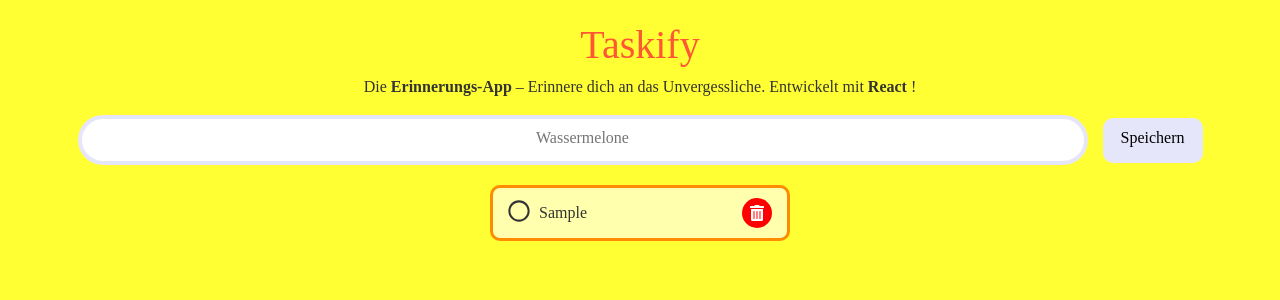
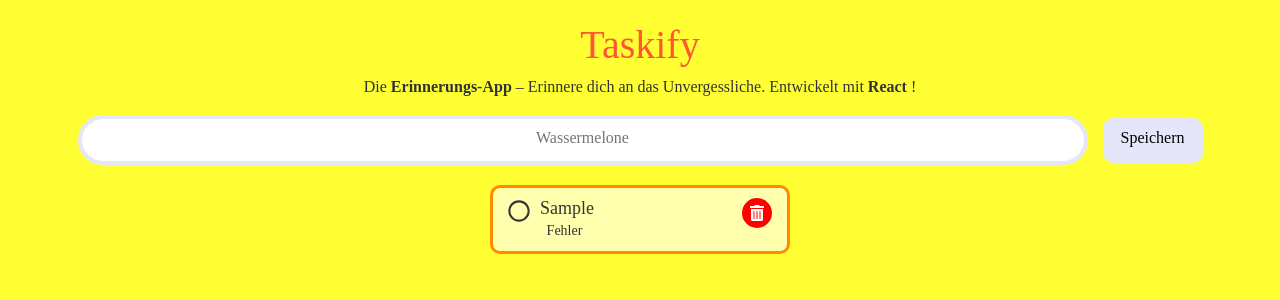
Before and after one commit to tkoehlerlg/taskify, a React (Create React App) app: page / in a window 1280 px wide. Both pictures are taken after typing "Sample" into the empty fields and a click on the button "Speichern". Shown: the top 300 px of the page. Built offline with nearby package versions, Linux system fonts and the light colour scheme; no server answers; a web font is replaced by a local one.

Commit message:
include open ai

```diff
--- a/package.json
+++ b/package.json
@@ -11,6 +11,8 @@
     "@types/react": "^18.0.37",
     "@types/react-dom": "^18.0.11",
     "bootstrap": "^5.2.3",
+    "dotenv": "^16.0.3",
+    "openai": "^3.2.1",
     "react": "^18.2.0",
     "react-bootstrap": "^2.7.4",
     "react-dom": "^18.2.0",
--- a/src/App.css
+++ b/src/App.css
@@ -4,7 +4,7 @@
 .App {
     padding: 15px;
     width: 100vw;
-    height: 100vh;
+    min-height: 100vh;
     display: flex;
     flex-direction: column;
     align-items: center;
--- a/src/App.tsx
+++ b/src/App.tsx
@@ -2,18 +2,46 @@
 import InputField from "./components/InputField";
 import TodoList from "./components/TodoList";
 import {Todo} from "./models/Todo"
+import {Configuration, OpenAIApi} from "openai";
 import './App.css';
+
 
 function App() {
   const [todo, setTodo] = useState<string>("")
   const [todos, setTodos] = useState<Todo[]>([])
+  const configuration = new Configuration({
+    apiKey: process.env.REACT_APP_OPENAI_API_KEY,
+  });
+  const openai = new OpenAIApi(configuration);
+  const [loading, setLoading] = useState(false);
 
-  function handleAdd(e: React.FormEvent) {
+  async function generateFunnyText(todo: string): Promise<string> {
+    setLoading(true);
+    try {
+      const result = await openai.createCompletion({
+        model: "text-davinci-003",
+        prompt: "Schreibe einen lustigen Satz auf Deutsch mit maximal 5 Wörtern ohne Zeilenumbrüche zu dieser Aufgabe: "+todo,
+        temperature: 1,
+        max_tokens: 500,
+      });
+      //console.log("response", result.data.choices[0].text);
+      setLoading(false);
+      return (result.data.choices[0].text ?? "Text nicht lesbar").replace(/(\r\n|\n|\r)/gm, " ")
+    } catch (e) {
+      console.log(e);
+      setLoading(false);
+      return "Fehler"
+    }
+  }
+
+  async function handleAdd(e: React.FormEvent) {
     e.preventDefault()
     if (todo) {
+      const id = Date.now()
       setTodos([...todos, {
-        id: Date.now(),
+        id: id,
         todo,
+        detailsText: await generateFunnyText(todo),
         isCompleted: false
       }])
       setTodo("")
@@ -23,7 +51,7 @@
   return <div className="App">
     <span className="heading">Taskify</span>
     <p>Die <b>Erinnerungs-App</b> – Erinnere dich an das Unvergessliche. Entwickelt mit <b>React</b> !</p>
-    <InputField todo={todo} setTodo={setTodo} handleAdd={handleAdd}/>
+    <InputField todo={todo} loading={loading} setTodo={setTodo} handleAdd={handleAdd}/>
     <TodoList todos={todos} setTodos={setTodos}/>
   </div>
 }
--- a/src/components/InputField.tsx
+++ b/src/components/InputField.tsx
@@ -1,13 +1,16 @@
 import React, {useRef} from "react";
 import "./styles.css"
+import {Simulate} from "react-dom/test-utils";
+import load = Simulate.load;
 
 interface Props {
     todo: string
+    loading: boolean
     setTodo: React.Dispatch<React.SetStateAction<string>>
     handleAdd: (e: React.FormEvent) => void
 }
 
-const InputField: React.FC<Props> = ({todo, setTodo, handleAdd}) => {
+const InputField: React.FC<Props> = ({todo, loading, setTodo, handleAdd}) => {
     const inputRef = useRef<HTMLInputElement>(null)
 
     return <form className="input" onSubmit={(e) => {
@@ -18,11 +21,12 @@
             ref={inputRef}
             type="input"
             value={todo}
+            disabled={loading}
             onChange={(e) => setTodo(e.target.value)}
             placeholder="Wassermelone"
             className="input_box"
         />
-        <button className="input_submit" type="submit">Speichern</button>
+        <button className="input_submit"  type="submit" disabled={loading}>{loading ? "Lädt..." : "Speichern"}</button>
     </form>
 }
 
--- a/src/components/TodoCard.tsx
+++ b/src/components/TodoCard.tsx
@@ -14,8 +14,11 @@
         updateTodo(todo)
     }}>
         <span className="checkmark">{todo.isCompleted ? <FaRegCheckCircle/> : <FaRegCircle/>}</span>
-        <p>{todo.todo}</p>
-        <span className="icon" onClick={(e) => {
+        <div>
+            <h4>{todo.todo}</h4>
+            <p>{todo.detailsText}</p>
+        </div>
+        <span className="trash" onClick={(e) => {
             e.stopPropagation()
             deleteTodo(todo.id)
         }}><FaTrashAlt/></span>
--- a/src/components/styles.css
+++ b/src/components/styles.css
@@ -36,11 +36,12 @@
 }
 .todos {
     margin-top: 20px;
+    margin-bottom: 20px;
     display: flex;
     justify-content: space-evenly;
     flex-wrap: wrap;
     width: 90%;
-    row-gap: 10px;
+    gap: 10px;
 }
 .todo_card {
     background: rgba(255, 255, 255, 0.6);
@@ -52,25 +53,31 @@
     padding: 10px 15px;
     cursor: pointer;
 }
+.todo_card h4 {
+    font-size: 18px;
+    margin: auto auto auto 0px;
+}
 .todo_card p {
-    margin: auto auto auto 0px;
+    font-size: 14px;
+    margin: 0;
+    padding-right: 5px;
 }
 .todo_card .checkmark * {
     height: 22px;
     width: 22px;
-    margin-right: 9px;
+    margin-right: 10px;
 }
 
-.todo_card .icon {
+.todo_card .trash {
+    margin-left: auto;
     background-color: red;
     height: 30px;
     width: 30px;
     color: white;
     padding: 0px 8px;
     border-radius: 20px;
-    margin: auto 0px auto 10px;
 }
-.todo_card .icon * {
+.todo_card .trash * {
     width: 100%;
     height: 100%;
 }
--- a/src/models/Todo.ts
+++ b/src/models/Todo.ts
@@ -1,5 +1,6 @@
 export interface Todo {
     id: number
     todo: string
+    detailsText: string
     isCompleted: boolean
 }
```
Also changed, not shown: 2 other files (tests, documents, lock files or other folders).
